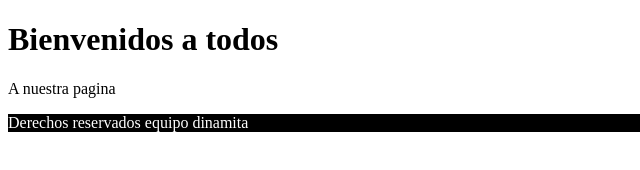
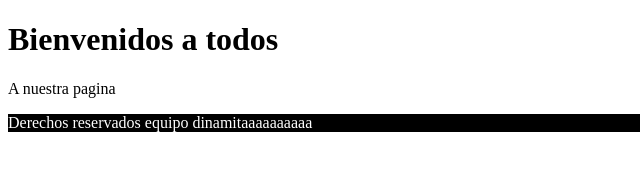
Before and after one commit to Darckauwu/darckauwu.github.io, a plain HTML site: page index.html in a window 1280 px wide. Shown: the full height of the page, 0-640 px from the left. Drawn offline with Linux system fonts and the light colour scheme.

Commit message:
Update index.html

```diff
--- a/index.html
+++ b/index.html
@@ -1 +1 @@
-<!DOCTYPE html><html><head><meta charset='utf-8'><meta name='viewport' content='width=device-width, initial-scale=1'><title>IRIC101N</title></head><body><h1>Bienvenidos a todos</h1><p>A nuestra pagina</p></body><footer style='background-color: black; color: white'><p>Derechos reservados equipo dinamita</p></footer></html>
+<!DOCTYPE html><html><head><meta charset='utf-8'><meta name='viewport' content='width=device-width, initial-scale=1'><title>IRIC101N</title></head><body><h1>Bienvenidos a todos</h1><p>A nuestra pagina</p></body><footer style='background-color: black; color: white'><p>Derechos reservados equipo dinamitaaaaaaaaaa</p></footer></html>
```
